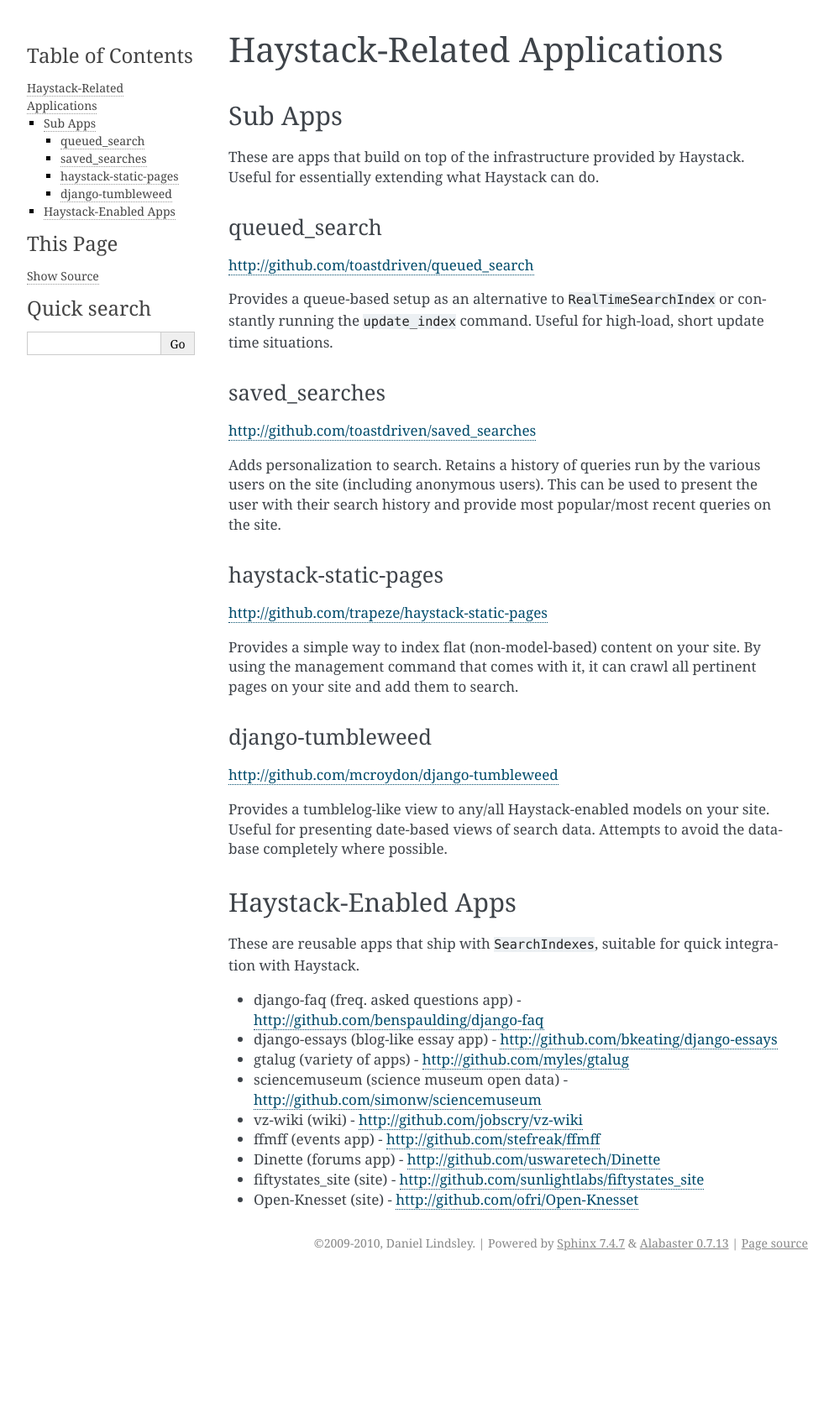
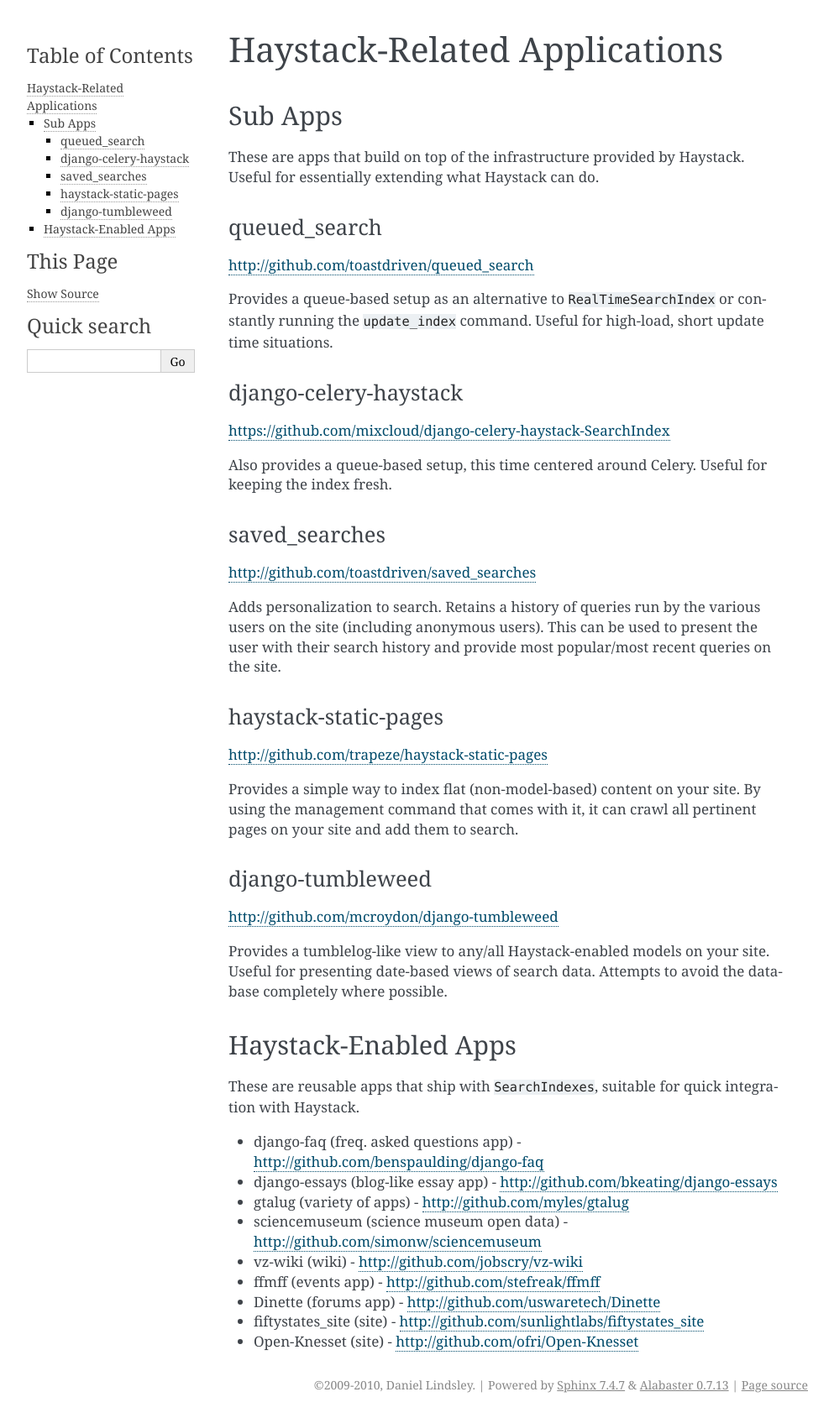
Before and after one commit to django-haystack/django-haystack, a Sphinx documentation site: the page built from docs/other_apps.rst, in a window 1280 px wide. Shown: the whole page at 84% size, without its empty margins (148-1141 px from the left). Built offline with Sphinx 7.4.7, drawn with Linux system fonts in a browser that asks for light colours; before the commit the page ends 1520 px from its top, so only the background shows below that.

Commit message:
Added ``django-celery-haystack`` to the subapp docs.

```diff
--- a/docs/other_apps.rst
+++ b/docs/other_apps.rst
@@ -16,6 +16,14 @@
 Provides a queue-based setup as an alternative to ``RealTimeSearchIndex`` or
 constantly running the ``update_index`` command. Useful for high-load, short
 update time situations.
+
+django-celery-haystack
+----------------------
+
+https://github.com/mixcloud/django-celery-haystack-SearchIndex
+
+Also provides a queue-based setup, this time centered around Celery. Useful
+for keeping the index fresh.
 
 saved_searches
 --------------
```
